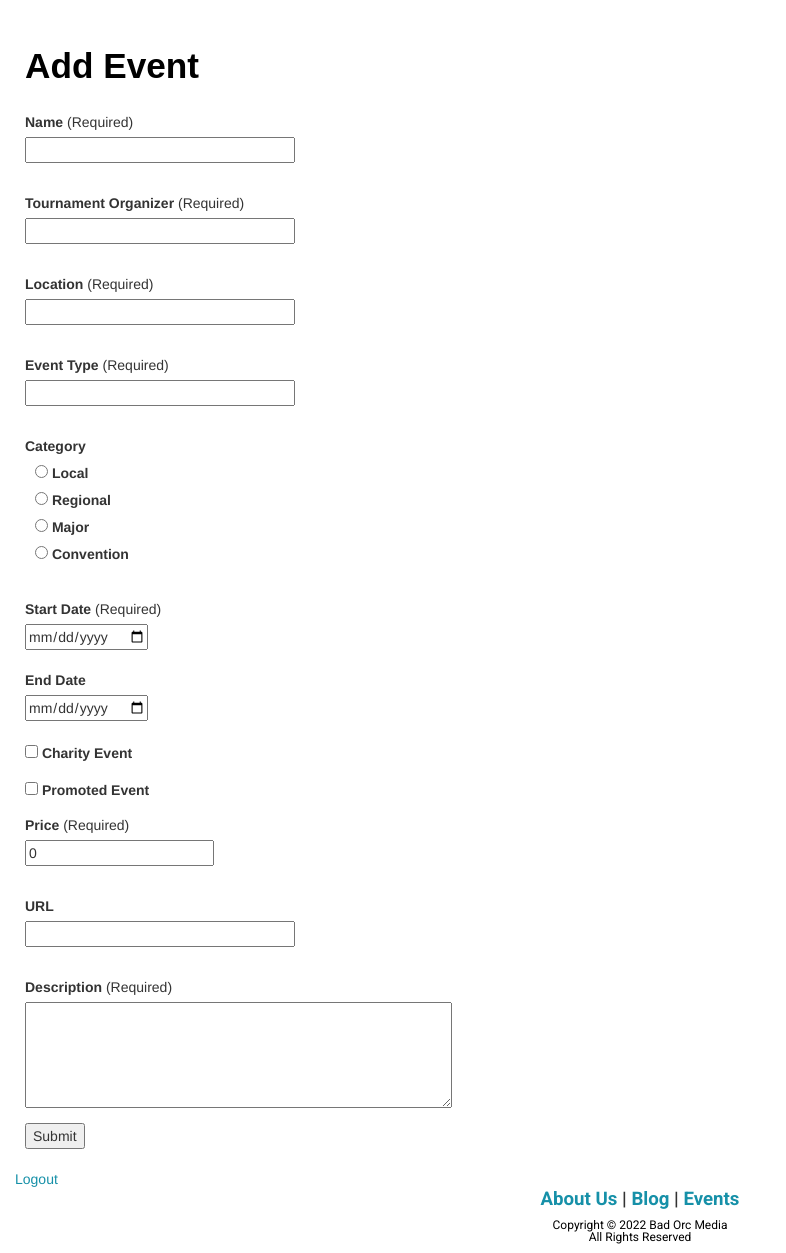
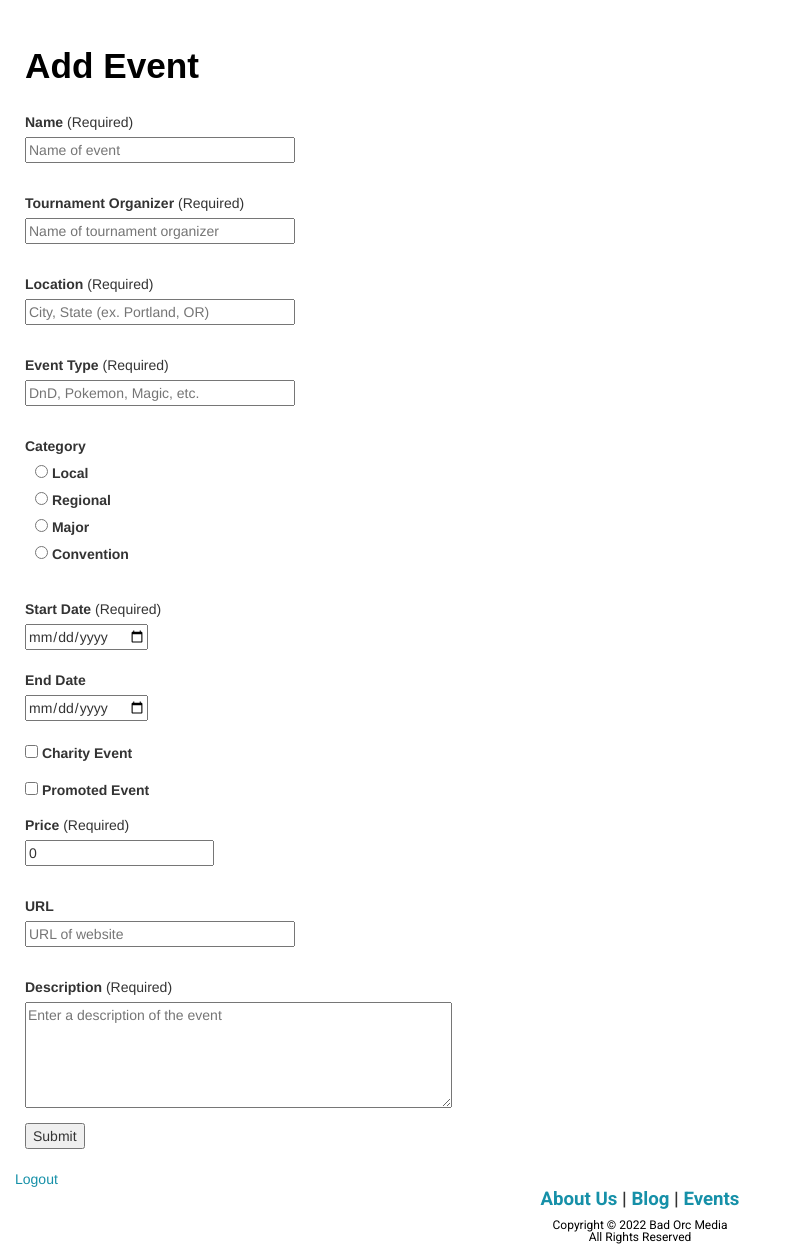
Before and after one commit to gillemic/TheLocatorSpell, a Flask app: page /add_event in a window 1280 px wide. Shown: the part 169-1422 px from the top of the page, without its empty margins (0-786 px from the left). Run offline with Flask 3, Linux system fonts and the light colour scheme; the visitor is signed in with stand-in values (Sample User, id 1); data that the repository does not hold is empty; some libraries are stand-ins or nearby versions; some web fonts are replaced.

Commit message:
placeholder text

```diff
--- a/app/templates/add_event.html
+++ b/app/templates/add_event.html
@@ -13,28 +13,28 @@
                 <p>
                   {{ form.name.label }} (Required)
                   <br>
-                  {{ form.name(size=30) }}
+                  {{ form.name(size=30, placeholder="Name of event") }}
                 </p>
                 <br>
 
                 <p>
                   {{ form.tournament_organizer.label }} (Required)
                   <br>
-                  {{ form.tournament_organizer(size=30) }}
+                  {{ form.tournament_organizer(size=30, placeholder="Name of tournament organizer") }}
                 </p>
                 <br>
 
                 <p>
                   {{ form.location.label }} (Required)
                   <br>
-                  {{ form.location(size=30, render_kw={"placeholder": "City, State (ex. Portland, OR)"}) }}
+                  {{ form.location(size=30, placeholder="City, State (ex. Portland, OR)") }}
                 </p>
                 <br>
 
                 <p>
                   {{ form.event_type.label }} (Required)
                   <br>
-                  {{ form.event_type(size=30) }}
+                  {{ form.event_type(size=30, placeholder="DnD, Pokemon, Magic, etc.") }}
                 </p>
                 <br>
 
@@ -78,14 +78,14 @@
                 <p>
                     {{ form.url.label }}
                     <br>
-                    {{ form.url(size=30) }}
+                    {{ form.url(size=30, placeholder="URL of website") }}
                 </p>
                 <br>
 
                 <p>
                     {{ form.description.label }} (Required)
                     <br>
-                    {{ form.description(rows=5, cols=50) }}
+                    {{ form.description(rows=5, cols=50, placeholder="Enter a description of the event") }}
                 </p>
 
                 <button class="button is-block is-info is-large is-fullwidth">Submit</button>
```
